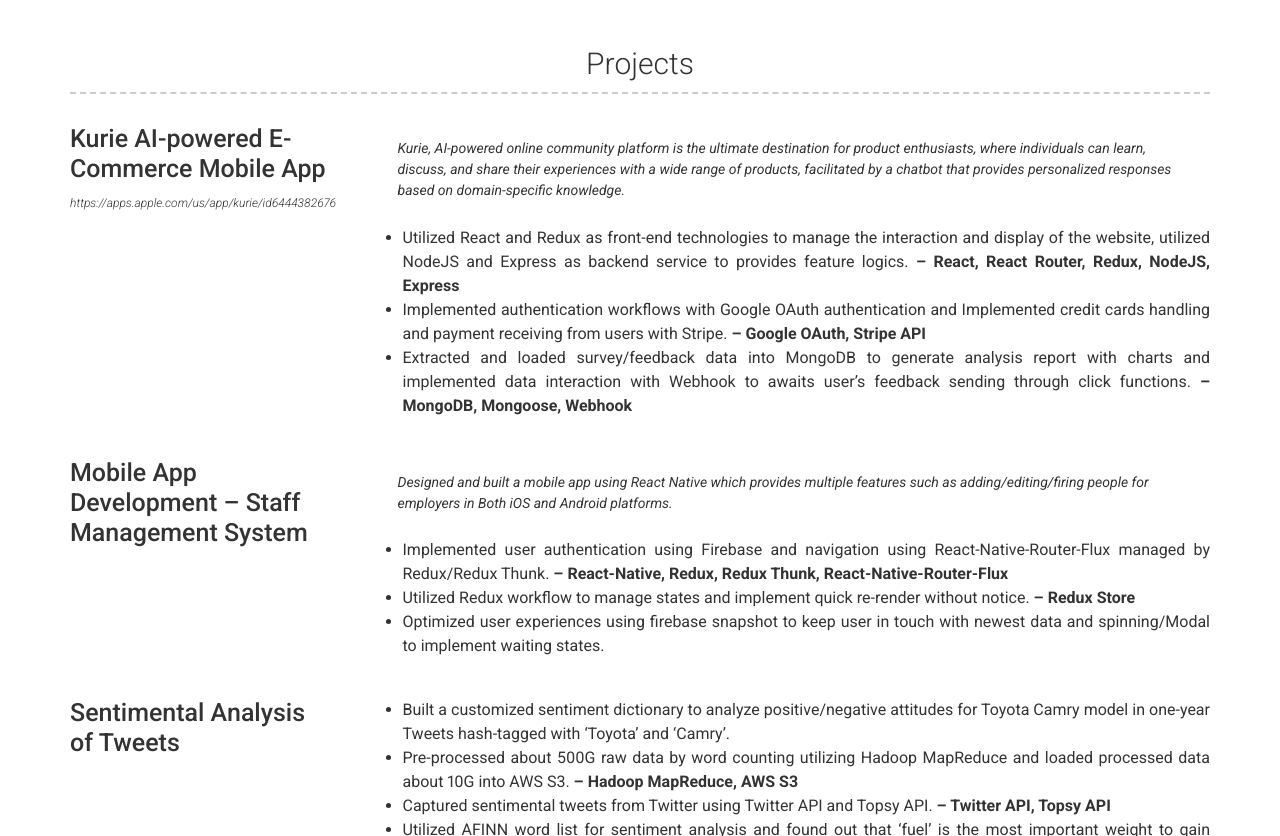
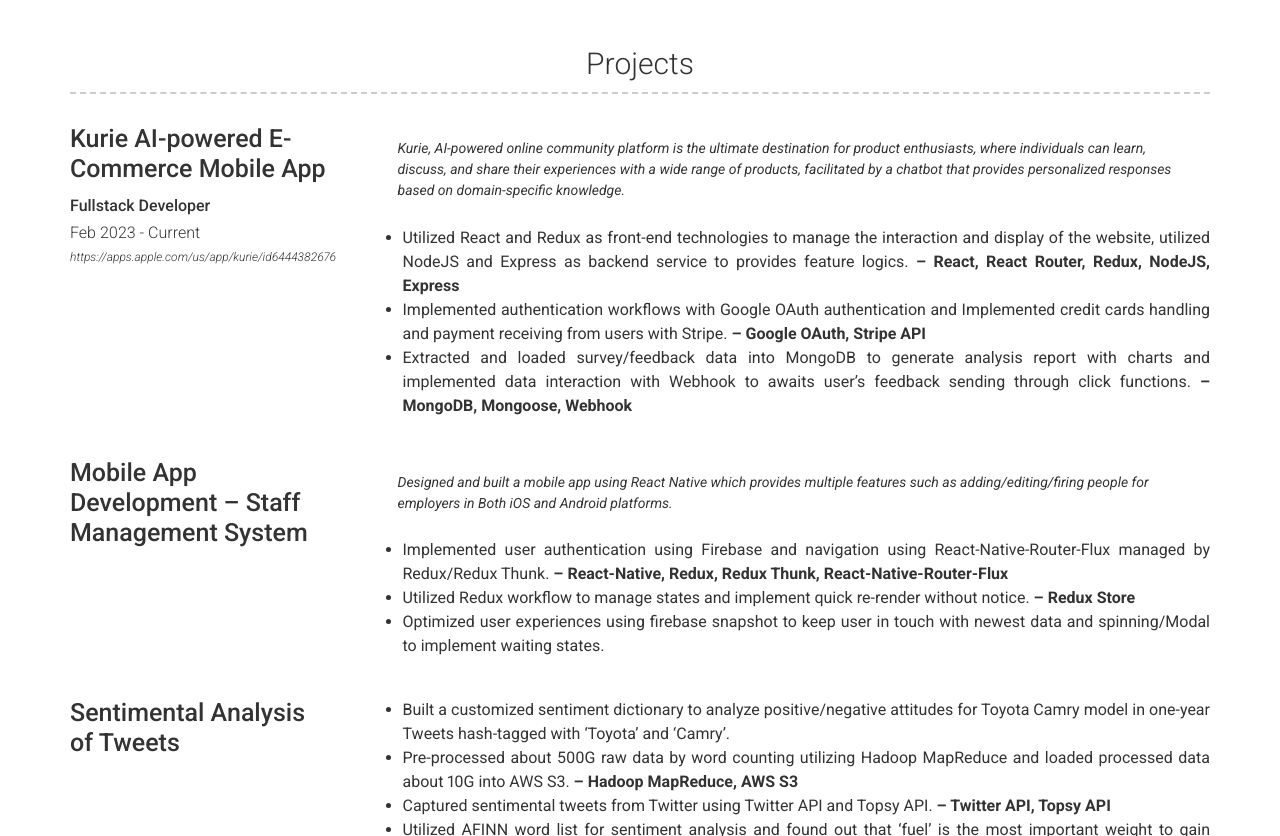
Before and after one commit to Travisliang001/online-cv, a Jekyll site: the page built from index.md, in a window 1280 px wide and 900 px high, scrolled down 469 px, cut to the strip 64-900 px from the top of the window. Built offline with Jekyll 4.4.1, drawn with Linux system fonts in a browser that asks for light colours.

Commit message:
Update projects.yml

```diff
--- a/_data/projects.yml
+++ b/_data/projects.yml
@@ -1,6 +1,8 @@
 # Project template
 - name: Kurie AI-powered E-Commerce Mobile App
   link: https://apps.apple.com/us/app/kurie/id6444382676
+  job_title: Fullstack Developer
+  dates: Feb 2023 - Current
   quote: >
     Kurie, AI-powered online community platform is the ultimate destination for product enthusiasts, where individuals can learn, discuss, and share their experiences with a wide range of products, facilitated by a chatbot that provides personalized responses based on domain-specific knowledge.
   description: | # this will include new lines to allow paragraphs
```
